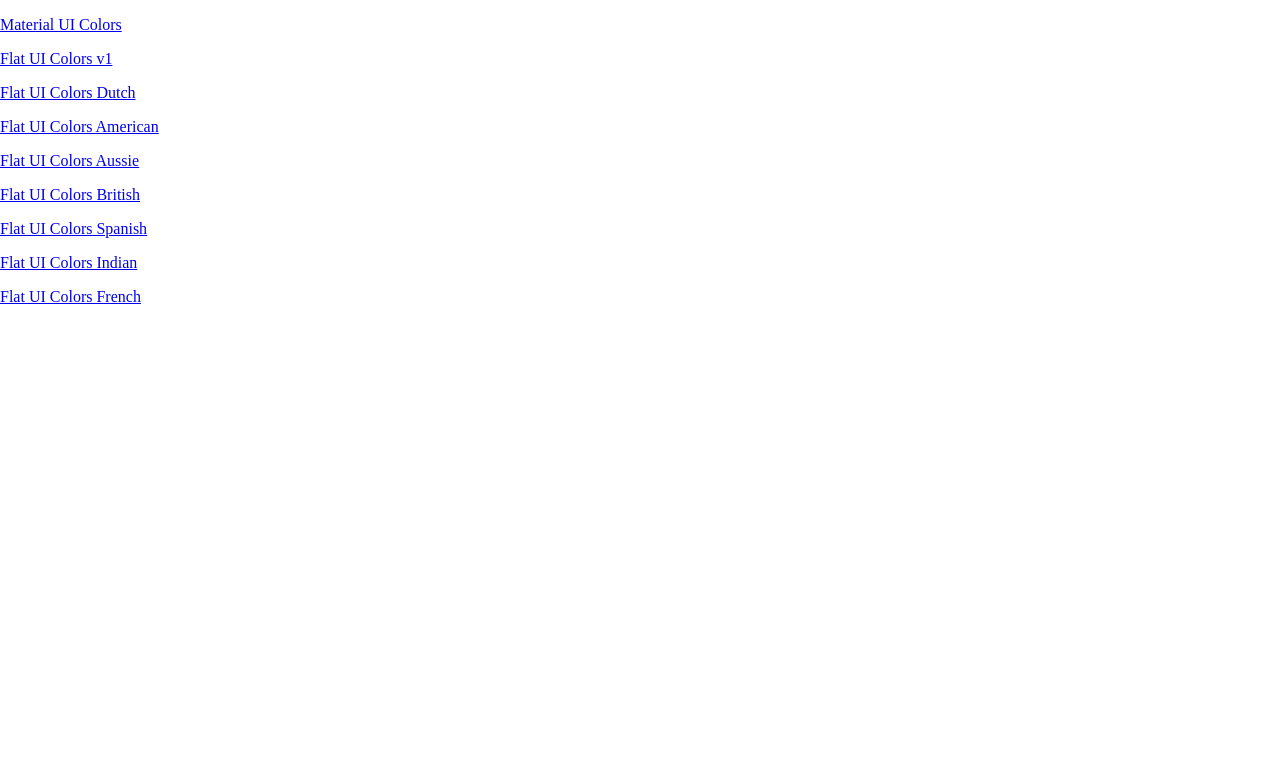
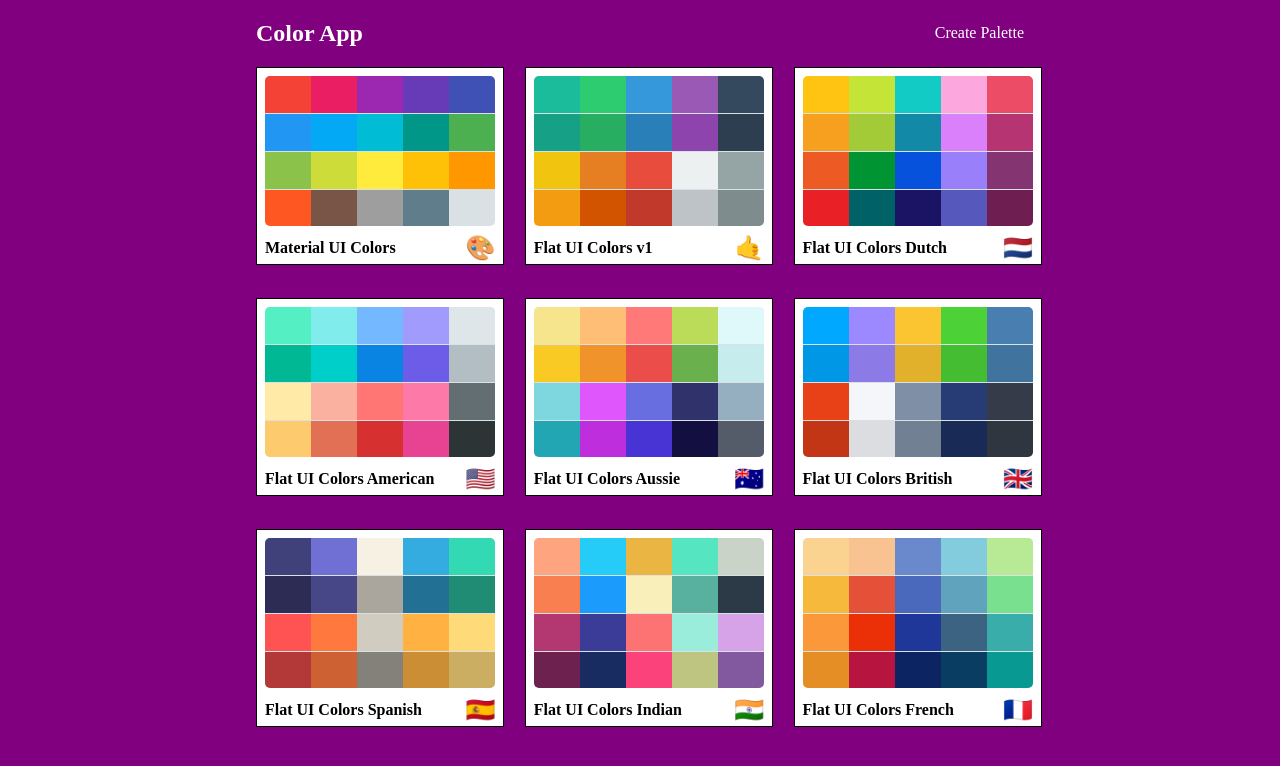
Before and after one commit to Maheen16/Color-App, a React (Create React App) app: page / in a window 1280 px wide. Shown: the top 766 px of the page. Built offline with nearby package versions, Linux system fonts and the light colour scheme.

Commit message:
creating home page

```diff
--- a/src/App.js
+++ b/src/App.js
@@ -1,9 +1,7 @@
 import seedPalettes from "./Helpers/seedPalettes";
 import Palette from "./Components/Palette";
 import { Route, Routes, useParams } from "react-router-dom";
-// import { Component } from "react";
 import PaletteList from "./Components/PaletteList";
-// import findPaletteName from "./Helpers/helpers.js";
 const WrappedComponent = (props) => {
   const params = useParams();
   return <Palette params={params} {...props} />;
--- /dev/null
+++ b/src/Components/MiniPalette.js
@@ -0,0 +1,66 @@
+import React from "react";
+import { makeStyles } from "@mui/styles";
+
+const useStyles = makeStyles({
+  root: {
+    backgroundColor: "white",
+    border: "1px solid black",
+    padding: "0.5rem",
+    position: "relative",
+    overflow: "hidden",
+    width: "100%",
+    "&:hover": {
+      cursor: "pointer",
+    },
+  },
+  colors: {
+    background: "#dae1e4",
+    width: "100%",
+    height: "150px",
+    borderRadius: "5px",
+    overflow: "hidden",
+  },
+  title: {
+    display: "flex",
+    justifyContent: "space-between",
+    alignItems: "center",
+    margin: "0.5rem 0",
+    paddingBottom: "0.5rem",
+    fontSize: "1rem",
+  },
+  emoji: {
+    marginLeft: "0.5rem",
+    fontSize: "1.5rem",
+  },
+  miniColorBox: {
+    height: "25%",
+    width: "20%",
+    display: "inline-block",
+    margin: "0 auto",
+    position: "relative",
+    marginBottom: "-3.5px",
+  },
+});
+
+export default function MiniPalette({ ...palette }) {
+  const classes = useStyles();
+  // console.log(palette);
+  const miniColorBoxes = palette.colors.map((color) => {
+    return (
+      <div
+        className={classes.miniColorBox}
+        style={{ background: color.color }}
+        key={color.name}
+      ></div>
+    );
+  });
+  return (
+    <div className={classes.root}>
+      <div className={classes.colors}>{miniColorBoxes}</div>
+      <h5 className={classes.title}>
+        {palette.paletteName}
+        <span className={classes.emoji}>{palette.emoji}</span>
+      </h5>
+    </div>
+  );
+}
--- a/src/Components/Palette.js
+++ b/src/Components/Palette.js
@@ -6,7 +6,7 @@
 import "../Styling/Palette.css";
 import { generatePalette } from "../Helpers/ColorHelper";
 import seedPalettes from "../Helpers/seedPalettes";
-export const styles = () => ({
+const styles = () => ({
   colorboxes: {
     height: "90%",
   },
--- a/src/Components/PaletteList.js
+++ b/src/Components/PaletteList.js
@@ -1,19 +1,60 @@
 import React, { Component } from "react";
 import { Link } from "react-router-dom";
-export default class PaletteList extends Component {
+import MiniPalette from "./MiniPalette";
+import { withStyles } from "@mui/styles";
+export const styles = () => ({
+  root: {
+    backgroundColor: "purple",
+    height: "100vh",
+    display: "flex",
+    alignItems: "flex-start",
+    justifyContent: "center",
+  },
+  container: {
+    width: "60%",
+    display: "flex",
+    alignItems: "flex-start",
+    flexDirection: "column",
+    flexWrap: "wrap",
+  },
+  nav: {
+    display: "flex",
+    cursor: "pointer",
+    width: "100%",
+    color: "white",
+    justifyContent: "space-between",
+    alignItems: "center",
+  },
+  palettes: {
+    display: "grid",
+    boxSizing: "border-box",
+    width: "100%",
+    gridTemplateColumns: "repeat(3, 30%)",
+    gridGap: "5%",
+  },
+});
+class PaletteList extends Component {
   render() {
-    const { allPalettes } = this.props;
+    const { allPalettes, classes } = this.props;
     console.log(allPalettes);
     return (
-      <div>
-        {allPalettes.map((cur) => {
-          return (
-            <p>
-              <Link to={`/palette/${cur.id}`}>{cur.paletteName}</Link>
-            </p>
-          );
-        })}
+      <div className={classes.root}>
+        <div className={classes.container}>
+          <nav className={classes.nav}>
+            <h1>Color App</h1>
+            <a>Create Palette</a>
+          </nav>
+          <div className={classes.palettes}>
+            {allPalettes.map((palette) => {
+              {
+                /* console.log(palette); */
+              }
+              return <MiniPalette {...palette} key={palette.id} />;
+            })}
+          </div>
+        </div>
       </div>
     );
   }
 }
+export default withStyles(styles)(PaletteList);
```
